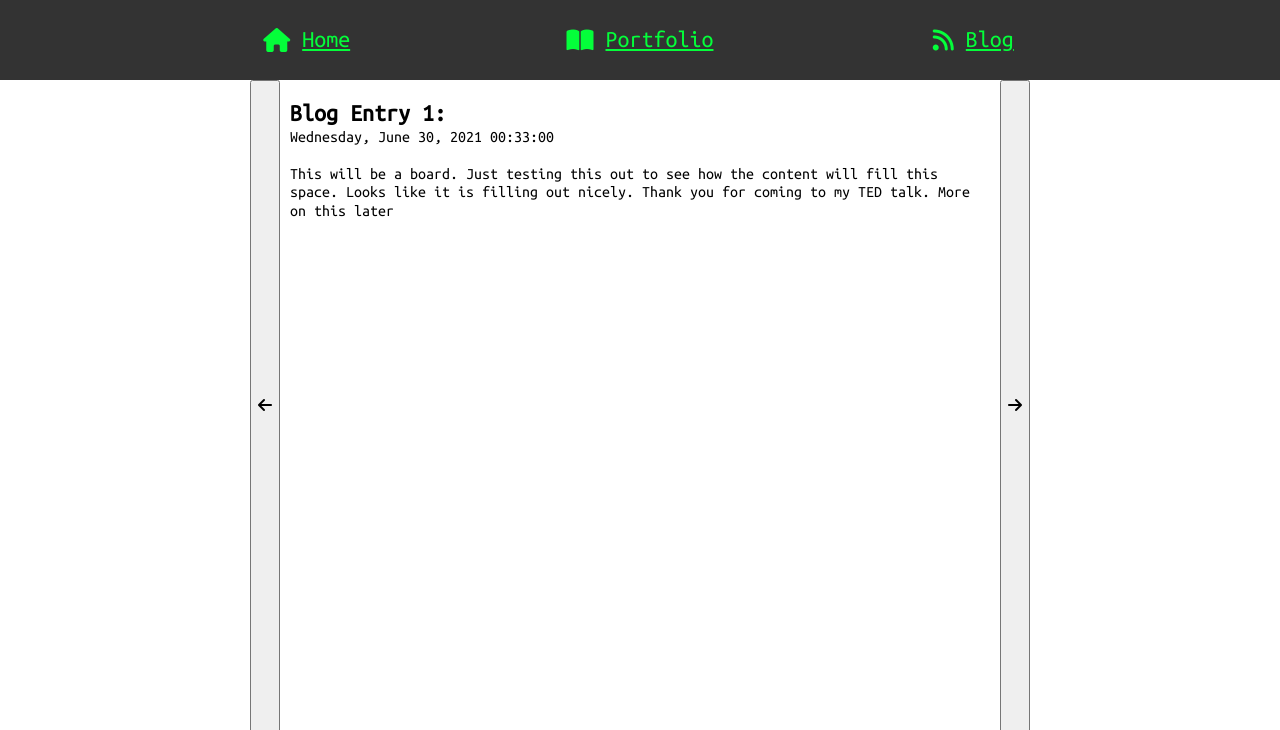
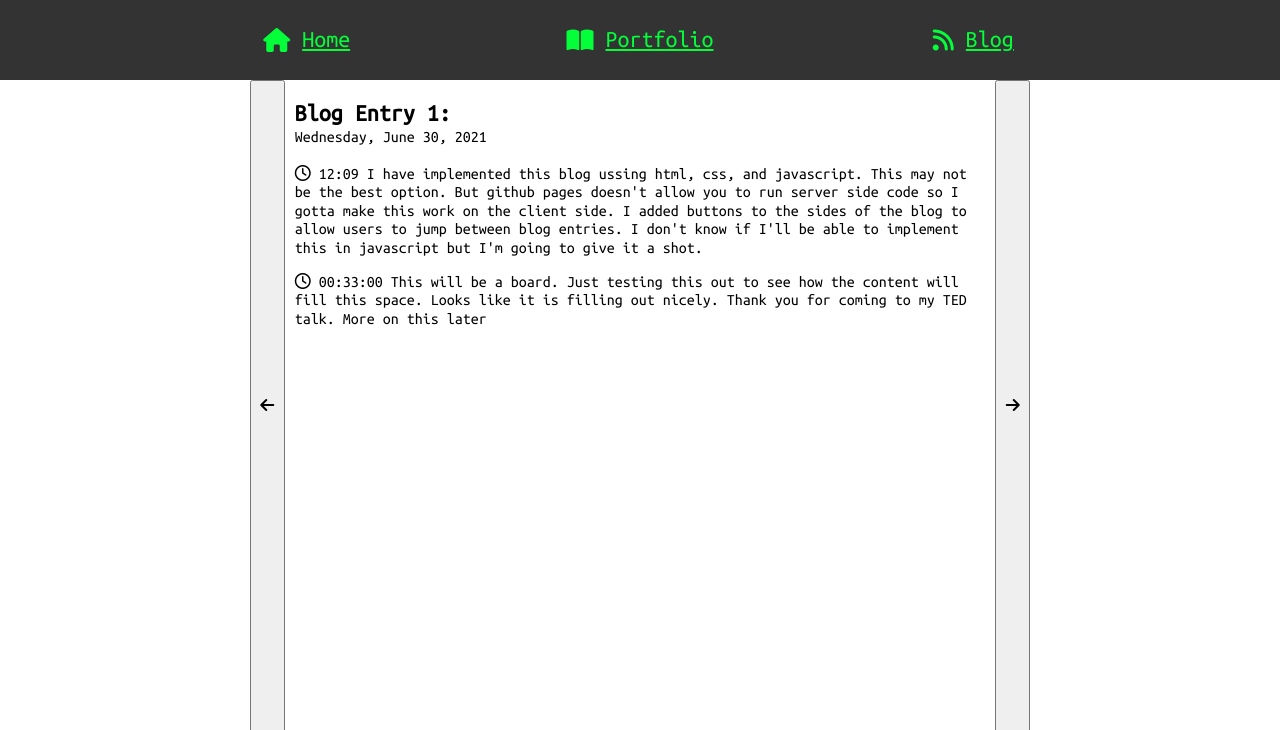
Before and after one commit to fosteeco/christianfoster.io, a plain HTML site: page blog/index.html in a window 1280 px wide. Shown: the top 730 px of the page. Drawn offline with Linux system fonts and the light colour scheme.

Commit message:
Added blog entry

```diff
--- a/blog/index.html
+++ b/blog/index.html
@@ -7,7 +7,7 @@
     <title>Christian Foster Personal Website</title>
     <link rel="stylesheet" href="../reset.css" />
     <link rel="stylesheet" href="../style.css" />
-    <script src="script.js" defer></script>
+    <script src="blog-script.js"></script>
     <script
       src="https://kit.fontawesome.com/395cd45611.js"
       crossorigin="anonymous"
@@ -34,13 +34,20 @@
         <div class="blog-wrap">
           <header class="blog-entry">
             <h2>Blog Entry 1:</h2>
-            <p>
-              <span class="date"></span> Wednesday, June 30, 2021
-              <span class="time">00:33:00</span>
-            </p>
+            <p><span class="date"></span> Wednesday, June 30, 2021</p>
           </header>
           <article>
             <p>
+              <span class="time"><i class="far fa-clock"></i> 12:09</span>
+              I have implemented this blog ussing html, css, and javascript.
+              This may not be the best option. But github pages doesn't allow
+              you to run server side code so I gotta make this work on the
+              client side. I added buttons to the sides of the blog to allow
+              users to jump between blog entries. I don't know if I'll be able
+              to implement this in javascript but I'm going to give it a shot.
+            </p>
+            <p>
+              <span class="time"><i class="far fa-clock"></i> 00:33:00</span>
               This will be a board. Just testing this out to see how the content
               will fill this space. Looks like it is filling out nicely. Thank
               you for coming to my TED talk. More on this later
--- a/style.css
+++ b/style.css
@@ -168,4 +168,5 @@ footer .social-icons {
   margin: 0 10px;
   display: block;
   height: 100%;
+  width: 100px;
 }
```
Also changed, not shown: blog/blog-script.js (added).
